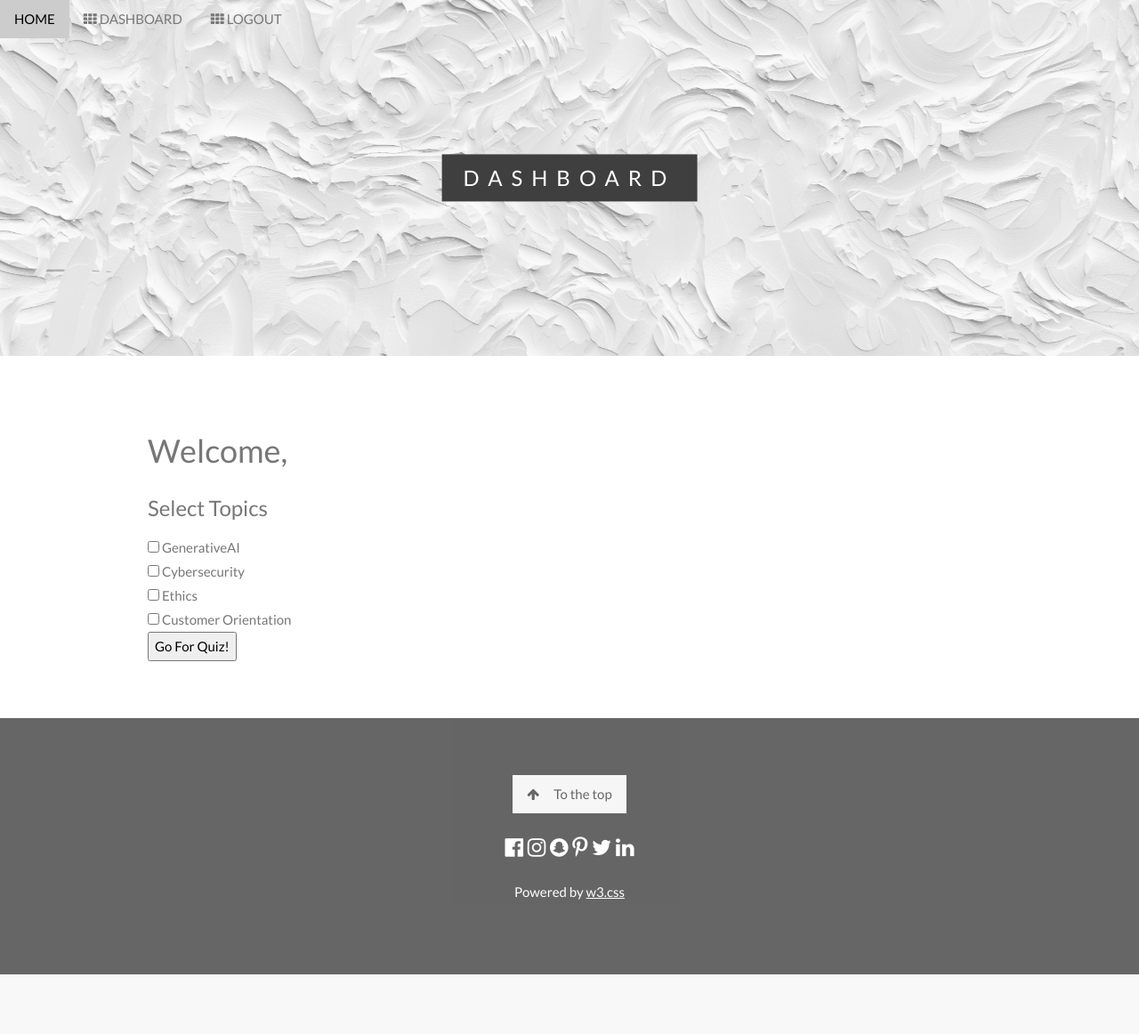
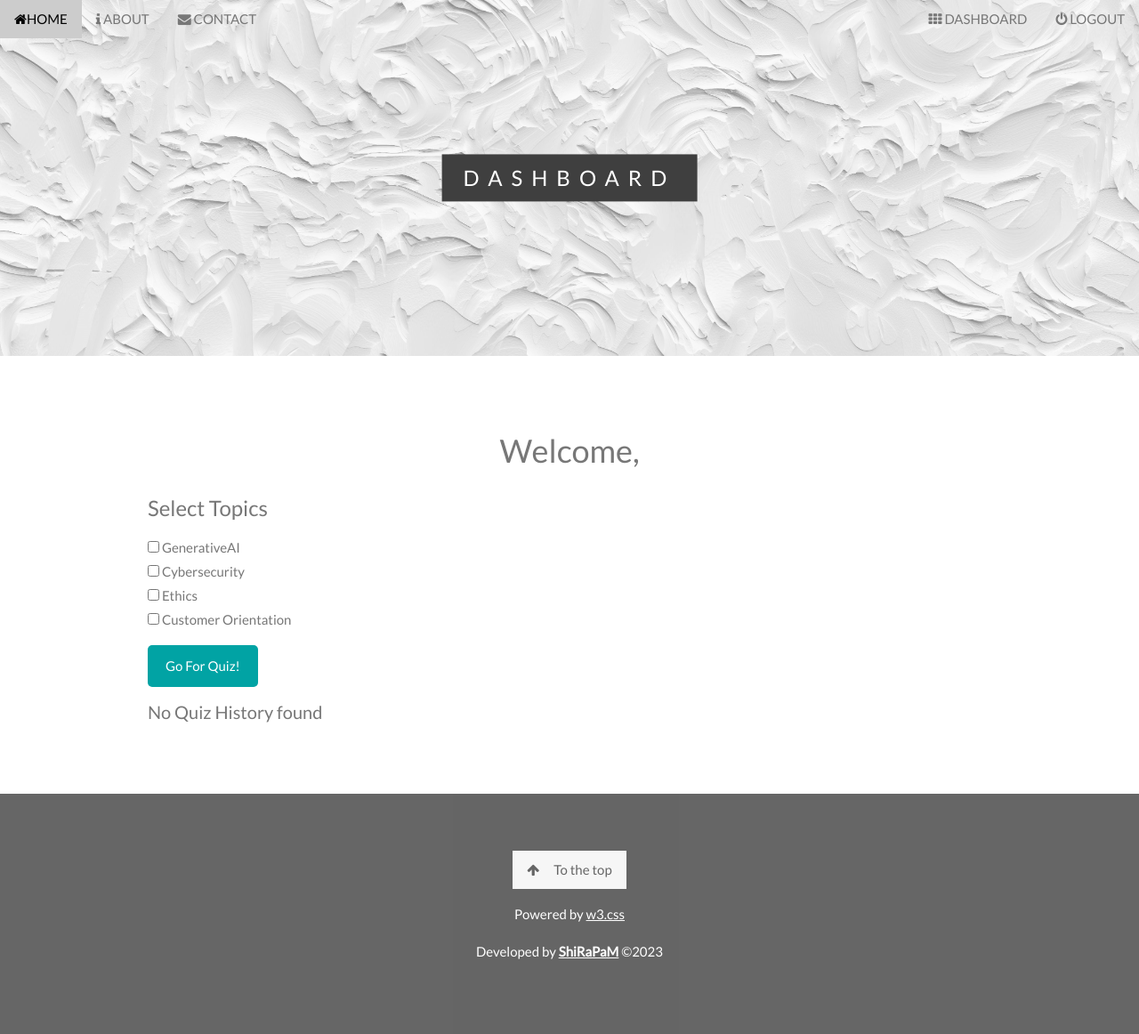
Before and after one commit to rafaeatul-kabir/django_quiz_system, a Django app: page /dashboard in a window 1280 px wide. Shown: the whole page at 89% size. Before the commit the page ends 1095 px from the top, so only its background shows below. Run offline with Django 5.2, Linux system fonts and the light colour scheme; a user stored in the database is signed in; data comes from the database, SQL or seed files in the repository; both versions use the stored data as it was after the commit.

Commit message:
finished up

```diff
--- a/quizsystem/models.py
+++ b/quizsystem/models.py
@@ -36,6 +36,9 @@ class UserQuestionAttempt(models.Model):
         self.is_correct = self.chosen_option == self.question.answer
         super().save(*args, **kwargs)
 
+    def __str__(self):
+        return f"Question: {self.question.question_body[:50]} - Chosen Option: {self.chosen_option} - Correct: {self.is_correct}"
+
 
 class UserRecord(models.Model):
     user = models.ForeignKey(User, on_delete=models.CASCADE)
--- a/quizsystem/templates/base.html
+++ b/quizsystem/templates/base.html
@@ -8,6 +8,7 @@
 <link rel="stylesheet" href="https://www.w3schools.com/w3css/4/w3.css">
 <link rel="stylesheet" href="https://fonts.googleapis.com/css?family=Lato">
 <link rel="stylesheet" href="https://cdnjs.cloudflare.com/ajax/libs/font-awesome/4.7.0/css/font-awesome.min.css">
+<link rel="icon" type="image/x-icon" href="{% static 'favicon.ico' %}">
 <style>
 body,h1,h2,h3,h4,h5,h6 {font-family: "Lato", sans-serif;}
 body, html {
@@ -15,7 +16,16 @@ body, html {
   color: #777;
   line-height: 1.8;
 }
-
+.primary-btn{
+  margin-top: 1rem;
+  background-color: #01a3a4;
+  border: none;
+  padding: 10px 20px;
+  border-radius: 5px;
+  color: white;
+  cursor: pointer;
+  text-decoration: none;
+}
 /* Create a Parallax Effect */
 .bgimg-1, .bgimg-2, .bgimg-3 {
   background-attachment: fixed;
@@ -60,18 +70,20 @@ body, html {
     <a class="w3-bar-item w3-button w3-hover-black w3-hide-medium w3-hide-large w3-right" href="javascript:void(0);" onclick="toggleFunction()" title="Toggle Navigation Menu">
       <i class="fa fa-bars"></i>
     </a>
-    <a href="{%url 'home' %}" class="w3-bar-item w3-button">HOME</a>
-    {% comment %} <a href="#about" class="w3-bar-item w3-button w3-hide-small"><i class="fa fa-user"></i> ABOUT</a> {% endcomment %}
+    <a href="{%url 'home' %}" class="w3-bar-item w3-button"><i class="fa fa-home"></i>HOME</a>
+    <a href="{%url 'home' %}#about" class="w3-bar-item w3-button w3-hide-small"><i class="fa fa-info"></i> ABOUT</a>
+    <a href="{%url 'home' %}#contact" class="w3-bar-item w3-button w3-hide-small"><i class="fa fa-envelope"></i> CONTACT</a>
+    <span style="float: right;">
     {% if not request.user.is_authenticated %}
-    <a href="{%url 'register' %}" class="w3-bar-item w3-button w3-hide-small"><i class="fa fa-th"></i> REGISTER</a>
-    <a href="{%url 'login' %}" class="w3-bar-item w3-button w3-hide-small"><i class="fa fa-th"></i> LOGIN</a>
+    <a href="{%url 'register' %}" class="w3-bar-item w3-button w3-hide-small"><i class="fa fa-user-plus"></i> REGISTER</a>
+    <a href="{%url 'login' %}" class="w3-bar-item w3-button w3-hide-small"><i class="fa fa-user"></i>LOGIN</a>
     {% else %}
     <a href="{%url 'dashboard' %}" class="w3-bar-item w3-button w3-hide-small"><i class="fa fa-th"></i> DASHBOARD</a>
-    <a href="{%url 'logout' %}" class="w3-bar-item w3-button w3-hide-small"><i class="fa fa-th"></i> LOGOUT</a>
+    <a href="{%url 'logout' %}" class="w3-bar-item w3-button w3-hide-small"><i class="fa fa-power-off"></i> LOGOUT</a>
     {% endif %}
+    </span>
 
 
-    {% comment %} <a href="#contact" class="w3-bar-item w3-button w3-hide-small"><i class="fa fa-envelope"></i> CONTACT</a> {% endcomment %}
     <!-- <a href="#" class="w3-bar-item w3-button w3-hide-small w3-right w3-hover-red">
       <i class="fa fa-search"></i>
     </a> -->
@@ -79,12 +91,16 @@ body, html {
 
   <!-- Navbar on small screens -->
   <div id="navDemo" class="w3-bar-block w3-white w3-hide w3-hide-large w3-hide-medium">
-    {% comment %} <a href="#about" class="w3-bar-item w3-button" onclick="toggleFunction()">ABOUT</a> {% endcomment %}
+    <a href="{%url 'home' %}#contact" class="w3-bar-item w3-button" onclick="toggleFunction()">CONTACT</a>
+    <a href="{%url 'home' %}#about" class="w3-bar-item w3-button" onclick="toggleFunction()">ABOUT</a>
+    {% if not request.user.is_authenticated %}
     <a href="{%url 'register' %}" class="w3-bar-item w3-button" onclick="toggleFunction()">REGISTER</a>
     <a href="{%url 'login' %}" class="w3-bar-item w3-button" onclick="toggleFunction()">LOGIN</a>
+    {% else %}
+    <a href="{%url 'dashboard' %}" class="w3-bar-item w3-button" onclick="toggleFunction()">DASHBOARD</a>
     <a href="{%url 'logout' %}" class="w3-bar-item w3-button" onclick="toggleFunction()">LOGOUT</a>
+    {% endif %}
 
-    {% comment %} <a href="#contact" class="w3-bar-item w3-button" onclick="toggleFunction()">CONTACT</a> {% endcomment %}
     <!-- <a href="#" class="w3-bar-item w3-button">SEARCH</a> -->
   </div>
 </div>
@@ -98,15 +114,9 @@ body, html {
 <!-- Footer -->
 <footer class="w3-center w3-black w3-padding-64 w3-opacity w3-hover-opacity-off">
   <a href="#home" class="w3-button w3-light-grey"><i class="fa fa-arrow-up w3-margin-right"></i>To the top</a>
-  <div class="w3-xlarge w3-section">
-    <i class="fa fa-facebook-official w3-hover-opacity"></i>
-    <i class="fa fa-instagram w3-hover-opacity"></i>
-    <i class="fa fa-snapchat w3-hover-opacity"></i>
-    <i class="fa fa-pinterest-p w3-hover-opacity"></i>
-    <i class="fa fa-twitter w3-hover-opacity"></i>
-    <i class="fa fa-linkedin w3-hover-opacity"></i>
-  </div>
+
   <p>Powered by <a href="https://www.w3schools.com/w3css/default.asp" title="W3.CSS" target="_blank" class="w3-hover-text-green">w3.css</a></p>
+  <p>Developed by <strong><a href="https://github.com/Shipram-IT" target="_blank" rel="noopener noreferrer">ShiRaPaM</a></strong> &copy;2023</p>
 </footer>
 
 <script>
--- a/quizsystem/templates/dashboard.html
+++ b/quizsystem/templates/dashboard.html
@@ -1,22 +1,70 @@
 {% extends "base.html" %}
 {% load static %}
+{% block css_block %}
+  .welcome-div{
+    text-align: center;
+  }
+  .quiz-name-span{
+    margin-left: 2rem;
+  }
+  .record-link{
+    text-decoration: none;
+    cursor: pointer;
+  }
+  .flex{
+    display: flex;
+    flex-wrap: wrap;
+
+  }
+
+  .flex-item{
+    border: 1px solid black;
+    padding: 1rem;
+    border-radius: 10px;
+    margin-right: 1rem;
+    margin-bottom: 1rem;
+  }
+  .flex-item:hover{
+    background-color: #8395a7;
+    color: white;
+  }
+
+{% endblock css_block %}
 {% block header_image %}{% static 'images/bg2.jpg' %}{% endblock %}
 {% block banner_section %}
   <span class="w3-center w3-padding-large w3-black w3-xlarge w3-wide w3-animate-opacity">DASHBOARD</span>
 {% endblock banner_section %}
 {% block mainbody %}
 <div class="w3-content w3-container w3-padding-64">
+    <div class="welcome-div">
       <h1> Welcome, {{user.first_name}} {{user.last_name}}</h1>
+    </div>
+    <div class="topic-div">
       <h3>Select Topics</h3>
       <form method="POST" action="{% url 'quiz' %}">
         {% csrf_token %}
-
         {% for topic in topics %}
           <input type="checkbox" name="selected_topics" value="{{ topic.id }}">
           <label>{{ topic.name }}</label>
           <br>
         {% endfor %}
-       <input type="submit" value="Go For Quiz!"/>
+        <input type="submit" class="primary-btn" value="Go For Quiz!"/>
       </form>
     </div>
+    <div class="quiz-history">
+      {% if quizes %}
+        <h3>Quiz History</h3>
+      <div class="flex">
+        {% for record in quizes %}
+
+        <a href="{% url "result" record.id %}" class="record-link flex-item">
+        Attempted on: {{record.timestamp}} <br>Score: {{record.score}}
+        </a>
+        {% endfor %}
+      </div>
+      {% else %}
+        <h4>No Quiz History found</h4>
+      {% endif %}
+      </div>
+</div>
 {% endblock mainbody %}
--- a/quizsystem/templates/quiz.html
+++ b/quizsystem/templates/quiz.html
@@ -18,7 +18,7 @@
         <input type="radio" name="option_q{{question.id}}" value="{{ question.option4 }}"><label> D. {{question.option4}}</label><br>
         <br>
        {% endfor %}
-       <input type="submit" value="Submit"/>
+       <input type="submit" class="primary-btn" value="Submit"/>
     </form>
 </div>
 {% endblock mainbody %}
--- a/quizsystem/templates/result.html
+++ b/quizsystem/templates/result.html
@@ -91,5 +91,7 @@
         >{{ attempt.question.option4 }}</label>
         <br>
     {% endfor %}
+    <br>
+    <a href="{% url "dashboard" %}" class="primary-btn">Dashboard</a>
 </div>
 {% endblock mainbody %}
--- a/quizsystem/urls.py
+++ b/quizsystem/urls.py
@@ -9,6 +9,6 @@ urlpatterns = [
     path('logout', views.logout, name="logout"),
     path('quiz', views.get_questions, name="quiz"),
     path('submit_quiz', views.submit_quiz, name="submit_quiz"),
-    path('result', views.result, name="result"),
+    path('result/<int:quiz_id>', views.result, name="result"),
 
 ]
--- a/quizsystem/views.py
+++ b/quizsystem/views.py
@@ -1,5 +1,5 @@
 import random
-from django.shortcuts import render, redirect
+from django.shortcuts import render, redirect, reverse
 from . forms import CreateUserForm, UserLoginForm
 from django.contrib.auth.models import auth
 from django.contrib.auth import authenticate, login, logout
@@ -91,11 +91,12 @@ def submit_quiz(request):
         user_record.attempts.set(attempts_list)
         user_record.score = score
         user_record.save()
-        return redirect('/result')
+        # return redirect('/result', quiz_id=user_record.id)
+        return redirect(reverse('result', kwargs={'quiz_id': user_record.id}))
 
 @login_required(login_url="login")
-def result(request):
+def result(request, quiz_id):
     user = request.user
-    last_user_record = models.UserRecord.objects.filter(user=request.user).order_by('-timestamp').first()
+    last_user_record = models.UserRecord.objects.get(pk=quiz_id)
     context = {'last_user_record': last_user_record}
     return render(request, 'result.html', context=context)
```
Also changed, not shown: quizsystem/admin.py (+8 -0 lines), quizsystem/templates/home.html (+8 -10 lines), quizsystem/templates/login.html (+16 -2 lines), quizsystem/templates/register.html (+21 -2 lines), db.sqlite3, static/favicon.ico (added). Lines whose indentation alone changed are shown as unchanged.
